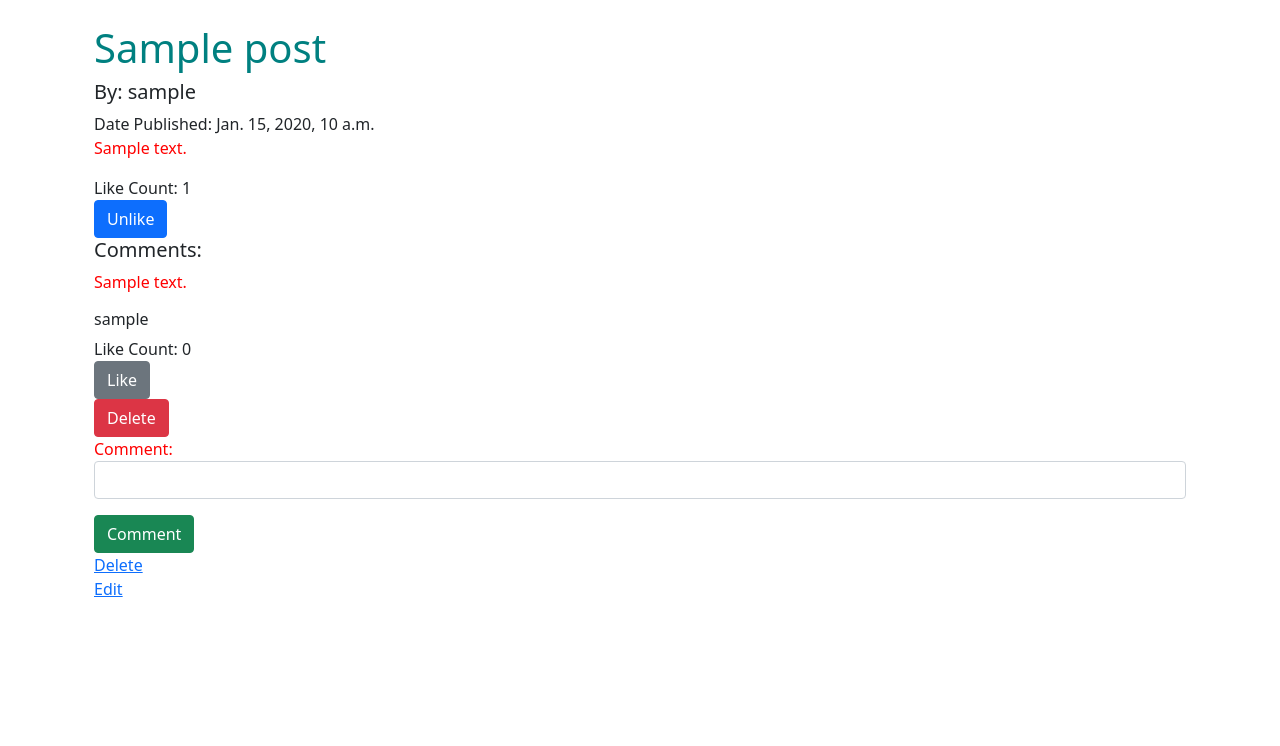
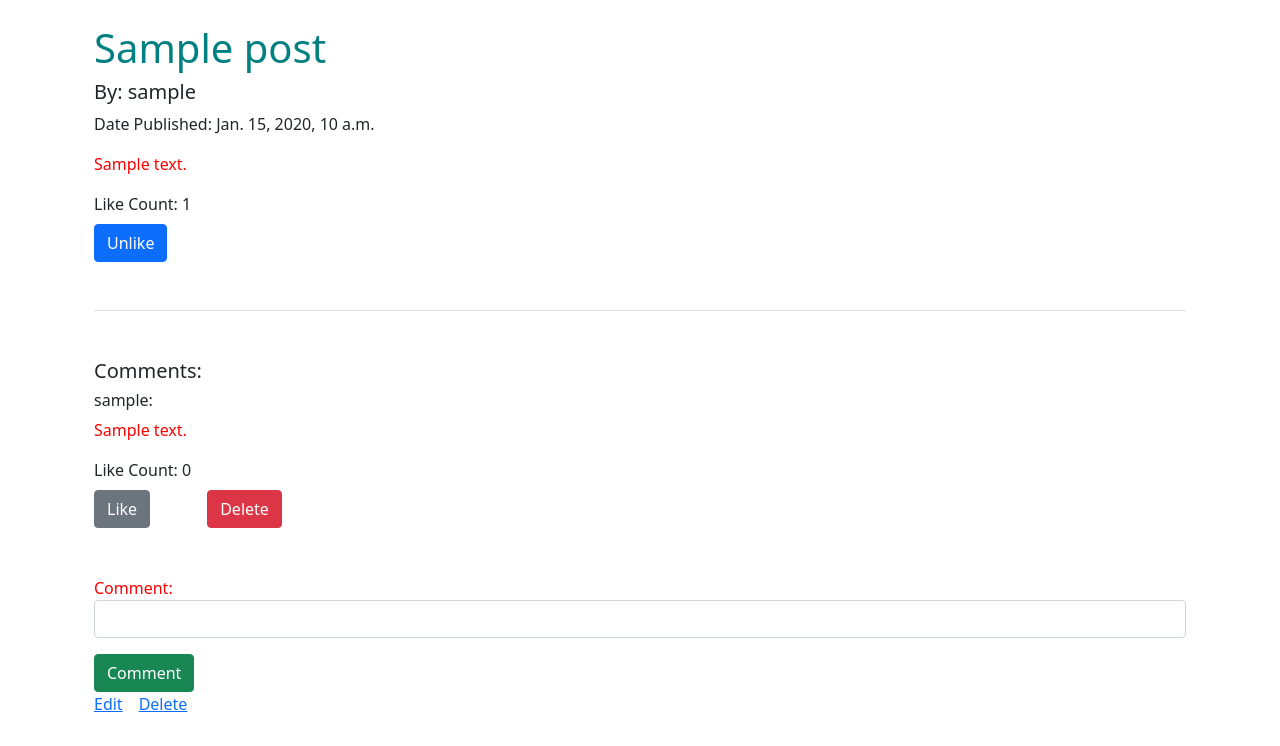
Before and after one commit to scotth527/Django-blog, a Django app: page /1/ in a window 1280 px wide. Shown: the part 54-800 px from the top of the page. Run offline with Django 3.2, Linux system fonts and the light colour scheme; a user stored in the database is signed in; tables that the repository leaves empty hold one stand-in row (values such as "Sample post"); data that the repository does not hold is empty; some libraries are stand-ins or nearby versions.

Commit message:
working on styling post details page

```diff
--- a/posts/templates/posts/detail.html
+++ b/posts/templates/posts/detail.html
@@ -1,22 +1,24 @@
-
-
 {% extends "base.html" %}
 
 {% block content %}
-<h1>{{ post.post_title}}</h1>
-<h5>By: {{ post.author.username }}</h5>
-<div>Date Published: {{post.pub_date}}</div>
-<p>{{post.post_body}}</p>
+<div class=" border-bottom pb-5">
+    <h1>{{ post.post_title }}</h1>
+    <h5>By: {{ post.author.username }}</h5>
+    <div>Date Published: {{post.pub_date}}</div>
+    <p class="mt-3 mb-3">{{post.post_body}}</p>
 
-{% include 'posts/partials/_toggle_reaction.html' with id=post.id is_liked=post.is_liked_by_user type="post" reaction_count=post.reactions.count %}
+    {% include 'posts/partials/_toggle_reaction.html' with id=post.id is_liked=post.is_liked_by_user type="post" reaction_count=post.reactions.count %}
+</div>
 
-<h5>Comments:</h5>
+<h5 class="mt-5">Comments:</h5>
 {% for comment in comments %}
 
-<div>
+<div class="mb-5">
+    <h6>{{comment.author}}:</h6>
     <p>{{comment.comment_body}}</p>
-    <h6>{{comment.author}}</h6>
 
+
+    <div class="d-flex">
     {% include 'posts/partials/_toggle_reaction.html' with id=comment.id is_liked=comment.is_liked_by_user type="comment" reaction_count=comment.reactions.count %}
 
     {% if comment.author == user %}
@@ -24,7 +26,7 @@
     {% include 'posts/partials/_comments_delete.html' %}
 
     {% endif %}
-
+    </div>
 
 
 </div>
@@ -34,8 +36,10 @@
 
 {% if post.author == user %}
 
-<a href="{% url 'posts:delete-post' post.id %}">Delete</a>
-<a href="{% url 'posts:update-post' post.id %}">Edit</a>
+<div class="d-flex">
+    <a class="me-3 d-block" href="{% url 'posts:update-post' post.id %}">Edit</a>
+    <a href="{% url 'posts:delete-post' post.id %}">Delete</a>
+</div>
 
 {% endif %}
 
--- a/posts/templates/posts/partials/_comments_delete.html
+++ b/posts/templates/posts/partials/_comments_delete.html
@@ -1,6 +1,6 @@
 
 <!-- Trigger/Open The Modal -->
-<button id="myBtn" class="btn btn-danger">Delete</button>
+<button id="myBtn" class="btn btn-danger align-self-end">Delete</button>
 
 <!-- The Modal -->
 <div id="myModal" class="modal">
--- a/posts/templates/posts/partials/_toggle_reaction.html
+++ b/posts/templates/posts/partials/_toggle_reaction.html
@@ -1,9 +1,10 @@
-<form method="post" action="/posts/{{id}}/{{type}}/reaction/">
+<div class="me-3">
+    <form method="post" action="/posts/{{id}}/{{type}}/reaction/" >
     {% csrf_token %}
     <div>Like Count: {{reaction_count | default_if_none:"0" }} </div>
     <input type="hidden" name="reaction" value="U+1F44D" />
 
-    <button  class="btn btn-{% if is_liked > 0 %}primary{% else %}secondary{% endif %}"  type="submit">
+    <button  class="mt-2 btn btn-{% if is_liked > 0 %}primary{% else %}secondary{% endif %}"  type="submit">
         {% if is_liked > 0 %}
         Unlike
         {% else %}
@@ -11,3 +12,4 @@
         {% endif %}
     </button>
 </form>
+</div>
```
